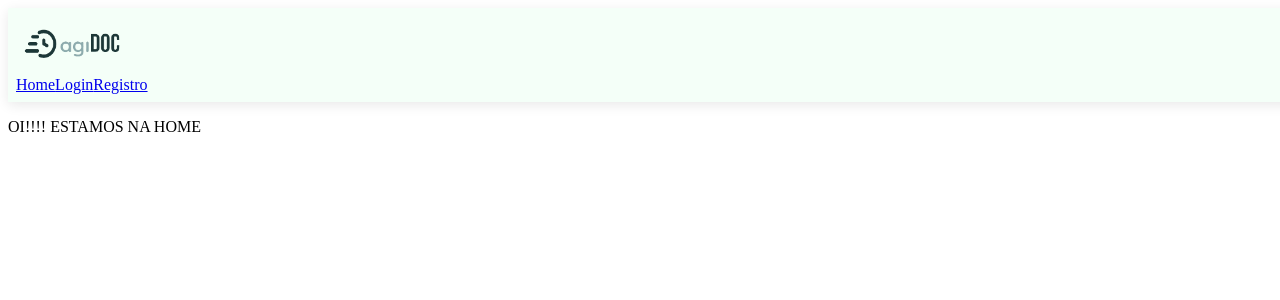
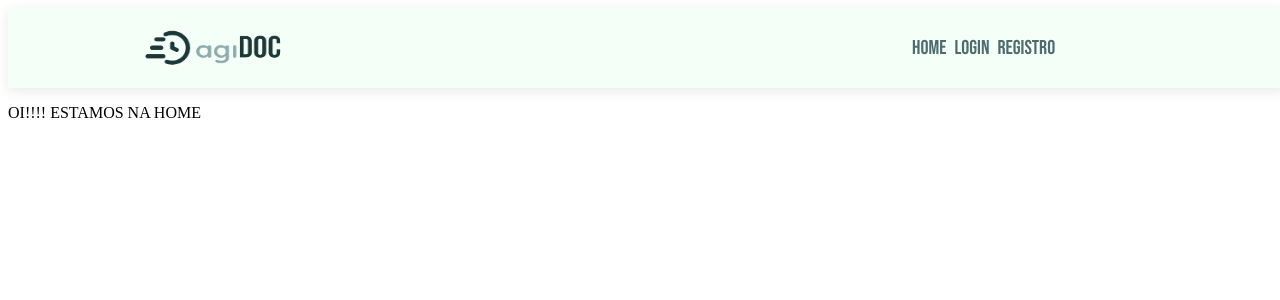
Before and after one commit to Ermeson23/vs13-04-agiDoc, a React (Vite) app: page / in a window 1280 px wide. Shown: the top 300 px of the page. Built offline with nearby package versions, Linux system fonts and the light colour scheme.

Commit message:
header styles and favicon

```diff
--- a/index.html
+++ b/index.html
@@ -2,7 +2,7 @@
 <html lang="en">
   <head>
     <meta charset="UTF-8" />
-    <link rel="icon" type="image/svg+xml" href="/vite.svg" />
+    <link rel="icon" type="image/svg+xml" href="/icone.svg" />
     <meta name="viewport" content="width=device-width, initial-scale=1.0" />
     <title>agiDoc</title>
   </head>
--- a/src/App.css
+++ b/src/App.css
@@ -4,4 +4,6 @@
     --blue: #8BAAAD;
     --text-black: #0000;
     --text-white: #fff;
+    --sea-green: #4D6C6E;
+
 }
--- a/src/App.tsx
+++ b/src/App.tsx
@@ -1,5 +1,5 @@
 import './App.css'
-import Header from './components/header/Header'
+
 import AppRoutes from './components/routes/AppRoutes'
 
 
--- a/src/components/header/Header.tsx
+++ b/src/components/header/Header.tsx
@@ -7,9 +7,11 @@ import NavBar from '../navBar/NavBar';
 export default function Header(){
     return(
     <div className='custom-header'>
+        <div className='header-container'>
         <img src={logo} className='logo-agidoc'></img>
         <div className='nav-container'>
            <NavBar></NavBar>
+        </div>
         </div>
     </div>
     )
--- a/src/components/header/header.css
+++ b/src/components/header/header.css
@@ -1,12 +1,37 @@
 .custom-header{
   background-color: var(--white-gray);
   width: 100vw;
+  box-shadow: rgba(0, 0, 0, 0.09) 0px 3px 12px;
+  display: flex;
+  justify-content: center;
+
+}
+.header-container{
+  width: 80vw;
   max-height: fit-content;
   padding: 0.5rem;
-  box-shadow: rgba(0, 0, 0, 0.09) 0px 3px 12px;
+
+  display: flex;
+  flex-direction: row;
+  justify-content: space-between;
 }
+
 .logo-agidoc{
-    height: 2.5rem;
-    width: 7rem;
+    height: 3rem;
+    width: 10rem;
     margin: 0.5rem;
 }
+.nav-container{
+    width: 15rem ;
+    display: flex;
+    padding: 0.5rem;
+    align-items: center;
+}
+
+@media (min-width: 1920px){
+  .logo-agidoc{
+    height: 5rem;
+    width: 20rem;
+
+}
+}
--- a/src/components/menuItem/MenuItem.tsx
+++ b/src/components/menuItem/MenuItem.tsx
@@ -1,4 +1,5 @@
 import { Link } from 'react-router-dom';
+import './menuitem.css'
 
 interface MenuItemProps {
     children: React.ReactNode;
@@ -8,7 +9,7 @@ interface MenuItemProps {
 export default function MenuItem({ children, to}: MenuItemProps) {
     return(
         <>
-       <Link to={to}>{ children }</Link>
+       <Link className='link-menu' to={to}>{ children }</Link>
         </>
     )
 }
--- /dev/null
+++ b/src/components/menuItem/menuitem.css
@@ -0,0 +1,25 @@
+@import url('https://fonts.googleapis.com/css2?family=Bebas+Neue&family=Inter:wght@400;700&display=swap');
+
+.link-menu{
+    text-decoration: none;
+    margin-right: 0.25rem;
+    font-family: 'Bebas Neue', sans-serif;
+    font-size: 1.25rem;
+    color: var(--sea-green);
+}
+.link-menu:hover{
+    color: var(--dark-green);
+}
+
+@media (max-width: 767px){
+
+    .link-menu{
+        font-size: 1rem;
+    }
+}
+@media (min-width: 1920px){
+
+    .link-menu{
+        font-size: 2rem;
+    }
+}
--- a/src/components/navBar/NavBar.tsx
+++ b/src/components/navBar/NavBar.tsx
@@ -1,9 +1,9 @@
 import MenuItem from "../menuItem/MenuItem";
-
+import './navbar.css'
 export default function NavBar() {
     return (
         <>
-            <section>
+            <section className="nav-sec">
                 <MenuItem to='/'>Home</MenuItem>
                 <MenuItem to='/login'>Login</MenuItem>
                 <MenuItem to='/register'>Registro</MenuItem>
--- /dev/null
+++ b/src/components/navBar/navbar.css
@@ -0,0 +1,9 @@
+.nav-sec{
+    display: flex;
+    gap: 0.25rem;
+    text-align: center ;
+
+}
+MenuItem{
+    text-decoration: none;
+}
--- a/src/pages/login/Login.tsx
+++ b/src/pages/login/Login.tsx
@@ -1,5 +1,9 @@
+import Header from "../../components/header/Header"
 export default function Login(){
     return(
+        <div>
+         <Header />
         <p>Login</p>
+        </div>
     )
 }
--- a/src/pages/register/Register.tsx
+++ b/src/pages/register/Register.tsx
@@ -1,5 +1,10 @@
+import Header from "../../components/header/Header"
 export default function Register(){
     return(
+        <div>
+         <Header />
         <p>Register</p>
+        </div>
     )
+
 }
```
Also changed, not shown: public/icone.svg (added).
